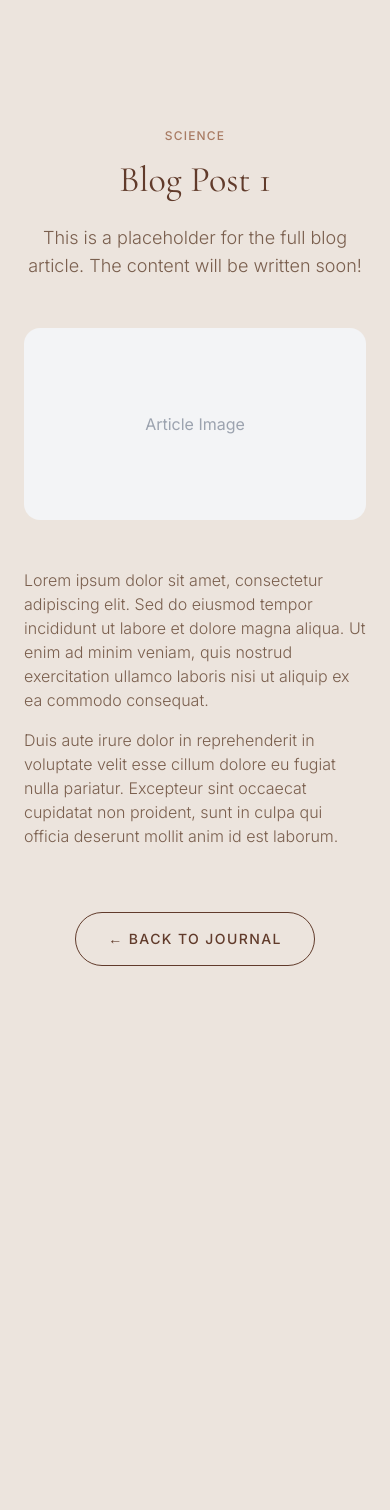
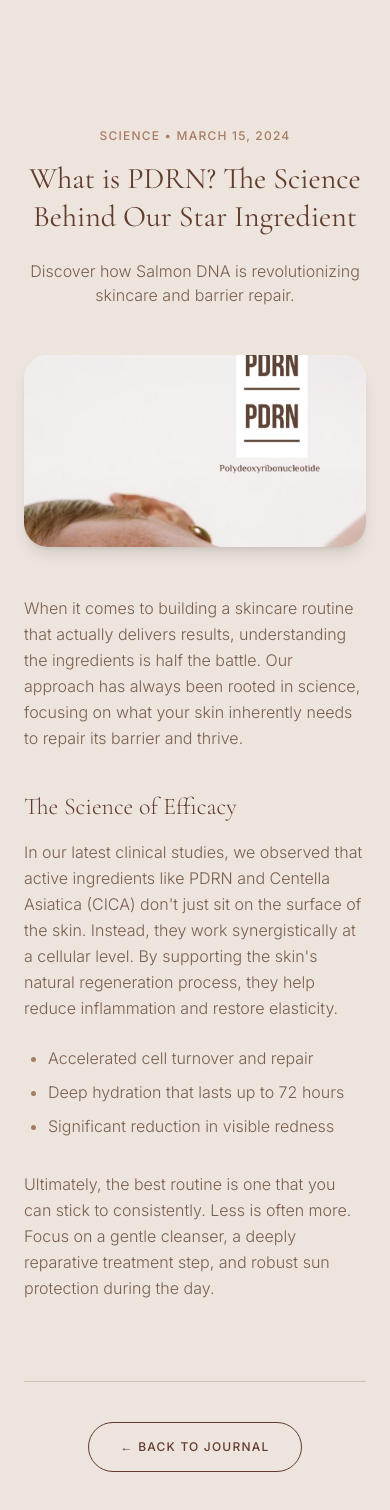
Before and after one commit to kurewarvaishnavi05/seeera-skincare, a Next.js app: page /blog/1 in a window 390 px wide. Shown: the top 1510 px of the page. Before the commit the page ends 1062 px from the top, so only its background shows below. Built offline with nearby package versions, Linux system fonts and the light colour scheme.

Commit message:
Make dynamic blog post page fully responsive and functional with real data

```diff
--- a/src/app/blog/[id]/page.tsx
+++ b/src/app/blog/[id]/page.tsx
@@ -2,8 +2,20 @@
 
 import { motion } from 'framer-motion';
 import Link from 'next/link';
+import { blogPosts } from '@/lib/blog';
 
 export default function BlogPost({ params }: { params: { id: string } }) {
+  const post = blogPosts.find(p => p.id === parseInt(params.id));
+
+  if (!post) {
+    return (
+      <div className="pt-40 pb-24 min-h-screen bg-cream text-center">
+        <h1 className="text-4xl font-heading text-primary-brown mb-4">Post Not Found</h1>
+        <Link href="/blog" className="text-accent-brown hover:underline">Return to Journal</Link>
+      </div>
+    );
+  }
+
   return (
     <div className="pt-32 pb-24 min-h-screen bg-cream">
       <div className="container mx-auto px-6 max-w-4xl">
@@ -12,28 +24,46 @@ export default function BlogPost({ params }: { params: { id: string } }) {
           animate={{ opacity: 1, y: 0 }}
           className="text-center"
         >
-          <span className="text-xs text-accent-brown uppercase tracking-widest mb-4 font-medium block">Science</span>
-          <h1 className="text-4xl md:text-5xl lg:text-6xl font-heading text-primary-brown mb-6">
-            Blog Post {params.id}
+          <span className="text-xs text-accent-brown uppercase tracking-widest mb-4 font-medium block">
+            {post.category || "General"} &bull; {post.date}
+          </span>
+          <h1 className="text-3xl md:text-5xl lg:text-6xl font-heading text-primary-brown mb-6 leading-tight">
+            {post.title}
           </h1>
-          <p className="text-dark-brown font-light text-lg mb-12">
-            This is a placeholder for the full blog article. The content will be written soon!
+          <p className="text-dark-brown font-light text-base md:text-lg mb-12 max-w-2xl mx-auto">
+            {post.excerpt}
           </p>
-          <div className="aspect-video w-full bg-gray-100 rounded-2xl mb-12 flex items-center justify-center">
-            <span className="text-gray-400">Article Image</span>
+
+          <div className="w-full aspect-[16/9] md:aspect-[21/9] rounded-[24px] overflow-hidden mb-12 md:mb-16 shadow-lg bg-gray-50 flex items-center justify-center">
+            <img
+              src={post.image}
+              alt={post.title}
+              className="w-full h-full object-cover"
+            />
           </div>
-          <div className="prose prose-lg mx-auto text-left text-dark-brown font-light">
+
+          <div className="prose prose-sm md:prose-lg prose-brown mx-auto text-left text-dark-brown font-light leading-relaxed">
             <p>
-              Lorem ipsum dolor sit amet, consectetur adipiscing elit. Sed do eiusmod tempor incididunt ut labore et dolore magna aliqua.
-              Ut enim ad minim veniam, quis nostrud exercitation ullamco laboris nisi ut aliquip ex ea commodo consequat.
+              When it comes to building a skincare routine that actually delivers results, understanding the ingredients is half the battle.
+              Our approach has always been rooted in science, focusing on what your skin inherently needs to repair its barrier and thrive.
             </p>
-            <p className="mt-4">
-              Duis aute irure dolor in reprehenderit in voluptate velit esse cillum dolore eu fugiat nulla pariatur.
-              Excepteur sint occaecat cupidatat non proident, sunt in culpa qui officia deserunt mollit anim id est laborum.
+            <h3 className="text-2xl font-heading text-primary-brown mt-10 mb-4">The Science of Efficacy</h3>
+            <p>
+              In our latest clinical studies, we observed that active ingredients like PDRN and Centella Asiatica (CICA) don't just sit on the surface of the skin.
+              Instead, they work synergistically at a cellular level. By supporting the skin's natural regeneration process, they help reduce inflammation and restore elasticity.
+            </p>
+            <ul className="list-disc pl-6 space-y-2 mt-6 mb-8 text-accent-brown">
+              <li><span className="text-dark-brown">Accelerated cell turnover and repair</span></li>
+              <li><span className="text-dark-brown">Deep hydration that lasts up to 72 hours</span></li>
+              <li><span className="text-dark-brown">Significant reduction in visible redness</span></li>
+            </ul>
+            <p>
+              Ultimately, the best routine is one that you can stick to consistently. Less is often more. Focus on a gentle cleanser, a deeply reparative treatment step, and robust sun protection during the day.
             </p>
           </div>
-          <div className="mt-16 text-center">
-            <Link href="/blog" className="inline-flex items-center justify-center px-8 py-4 border border-primary-brown text-sm text-primary-brown uppercase tracking-widest font-medium rounded-full hover:bg-primary-brown hover:text-white transition-colors duration-300">
+
+          <div className="mt-20 pt-10 border-t border-primary-brown/20 text-center">
+            <Link href="/blog" className="inline-flex items-center justify-center px-8 py-4 border border-primary-brown text-xs md:text-sm text-primary-brown uppercase tracking-widest font-medium rounded-full hover:bg-primary-brown hover:text-white transition-colors duration-300">
               &larr; Back to Journal
             </Link>
           </div>
--- a/src/app/blog/page.tsx
+++ b/src/app/blog/page.tsx
@@ -3,32 +3,7 @@
 import { motion } from 'framer-motion';
 import Link from 'next/link';
 
-const blogPosts = [
-  {
-    id: 1,
-    title: "What is PDRN? The Science Behind Our Star Ingredient",
-    excerpt: "Discover how Salmon DNA is revolutionizing skincare and barrier repair.",
-    date: "March 15, 2024",
-    image: "/images/journal-1.jpg",
-    category: "Science",
-  },
-  {
-    id: 2,
-    title: "Skincare Myths and Facts: Dermatologist Approved",
-    excerpt: "We bust the most common skincare myths to help you build a routine that actually works.",
-    date: "April 02, 2024",
-    image: "/images/journal-2.jpg",
-    category: "Education",
-  },
-  {
-    id: 3,
-    title: "Why Do Men Need Skincare? A Simple Guide",
-    excerpt: "Skincare isn't gendered. Here's why everyone needs to protect their skin barrier daily.",
-    date: "May 10, 2024",
-    image: "/images/journal-3.jpg",
-    category: "Guides",
-  }
-];
+import { blogPosts } from '@/lib/blog';
 
 export default function BlogPage() {
   return (
--- a/src/components/sections/BlogPreview.tsx
+++ b/src/components/sections/BlogPreview.tsx
@@ -4,29 +4,7 @@ import { motion } from 'framer-motion';
 import { ArrowRight } from 'lucide-react';
 import Link from 'next/link';
 
-const blogPosts = [
-  {
-    id: 1,
-    title: "What is PDRN? The Science Behind Our Star Ingredient",
-    excerpt: "Discover how Salmon DNA is revolutionizing skincare and barrier repair.",
-    date: "March 15, 2024",
-    image: "/images/journal-1.jpg"
-  },
-  {
-    id: 2,
-    title: "Skincare Myths and Facts: Dermatologist Approved",
-    excerpt: "We bust the most common skincare myths to help you build a routine that actually works.",
-    date: "April 02, 2024",
-    image: "/images/journal-2.jpg"
-  },
-  {
-    id: 3,
-    title: "Why Do Men Need Skincare? A Simple Guide",
-    excerpt: "Skincare isn't gendered. Here's why everyone needs to protect their skin barrier daily.",
-    date: "May 10, 2024",
-    image: "/images/journal-3.jpg"
-  }
-];
+import { blogPosts } from '@/lib/blog';
 
 export function BlogPreview() {
   return (
--- /dev/null
+++ b/src/lib/blog.ts
@@ -0,0 +1,26 @@
+export const blogPosts = [
+  {
+    id: 1,
+    title: "What is PDRN? The Science Behind Our Star Ingredient",
+    excerpt: "Discover how Salmon DNA is revolutionizing skincare and barrier repair.",
+    date: "March 15, 2024",
+    image: "/images/journal-1.jpg",
+    category: "Science",
+  },
+  {
+    id: 2,
+    title: "Skincare Myths and Facts: Dermatologist Approved",
+    excerpt: "We bust the most common skincare myths to help you build a routine that actually works.",
+    date: "April 02, 2024",
+    image: "/images/journal-2.jpg",
+    category: "Education",
+  },
+  {
+    id: 3,
+    title: "Why Do Men Need Skincare? A Simple Guide",
+    excerpt: "Skincare isn't gendered. Here's why everyone needs to protect their skin barrier daily.",
+    date: "May 10, 2024",
+    image: "/images/journal-3.jpg",
+    category: "Guides",
+  }
+];
```
